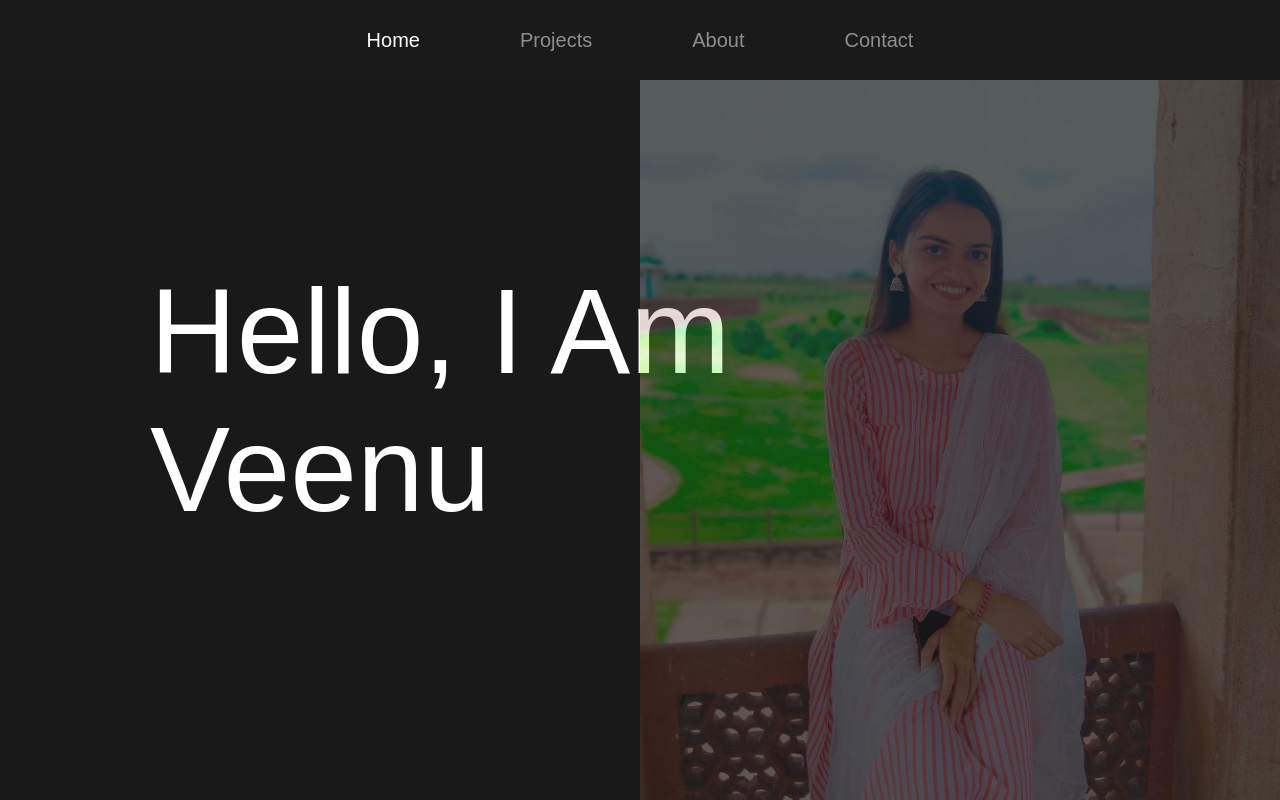
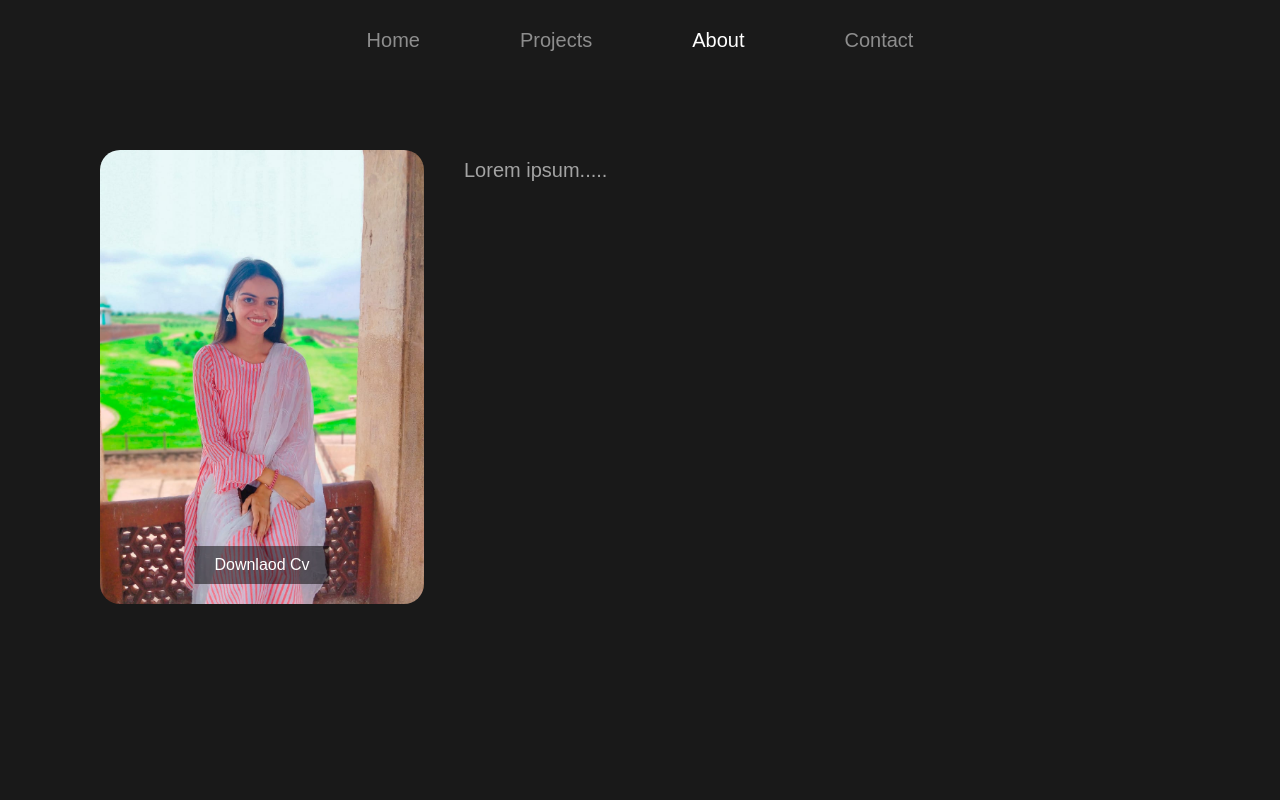
Before and after one commit to Veenu-Nain/Portfolio, a plain HTML site: page index.html in a window 1280 px wide. Both pictures are taken after a click on the link "About". Shown: the top 800 px of the page. Drawn offline with Linux system fonts and the light colour scheme.

Commit message:
about section

```diff
--- a/index.html
+++ b/index.html
@@ -19,13 +19,13 @@
 </nav>
 <!-- home section -->
 
-<section class="home-section active">
+<section class="home-section ">
     <h1 class="hero-heading">hello, i am <br> Veenu</h1>
     <img src="img/portfolio pic.jpg" class="home-img" alt="">
 </section>
 
 <!-- project section -->
-<section class="project-section active">
+<section class="project-section ">
     <h1 class="project-heading">some of my projects</h1>
     <div class="project-container">
         <div class="project-card">
@@ -109,6 +109,17 @@
 
     </div>
 </section>
+<!-- about section -->
+<section class="about-section active">
+    <div class="about">
+        <div class="about-img-container">
+            <img src="img/portfolio pic.jpg" class="about-img" alt="">
+            <button class="download-cv-btn">downlaod cv</button>
+        </div>
+        <p class="about-info">Lorem ipsum.....</p>
+    </div>
+</section>
 
+<script src="script.js"></script>
 </body>
 </html>
--- a/script.js
+++ b/script.js
@@ -0,0 +1,19 @@
+const links = document.querySelectorAll('.link');
+const sections = document.querySelectorAll('section');
+
+let activeLink = 0;
+
+links.forEach((link, i) => {
+    link.addEventListener('click', () => {
+        if(activeLink != i){
+            links[activeLink].classList.remove('active');
+            link.classList.add('active');
+            sections[activeLink].classList.remove('active');
+
+            setTimeout(() => {
+                activeLink = i;
+                sections[i].classList.add('active');
+            }, 1000);
+        }
+    })
+})
--- a/style.css
+++ b/style.css
@@ -178,3 +178,57 @@ body{
 .project-card:hover .project-content{
     opacity: 1;
 }
+
+.about-section{
+    width: 100%;
+    min-height: 100vh;
+    padding: 150px 100px 0;
+    position: fixed;
+    top: 0;
+    opacity: 0;
+    transition: 1s;
+}
+
+.about{
+    width: 100%;
+    display: grid;
+    grid-template-columns: 30% 65%;
+    grid-gap: 40px;
+}
+
+.about-img-container{
+    position: relative;
+}
+
+.about-info{
+    color: #fff;
+    opacity: 0.6;
+    font-size: 20px;
+    line-height: 40px;
+}
+
+.about-img{
+    width: 100%;
+    height: 100%;
+    object-fit: cover;
+    border-radius: 20px;
+}
+
+.download-cv-btn{
+    position: absolute;
+    bottom: 20px;
+    left: 50%;
+    transform: translateX(-50%);
+    padding: 10px 20px;
+    color: #fff;
+    border: none;
+    font-size: 16px;
+    text-transform: capitalize;
+    cursor: pointer;
+    transition: .5s;
+    background: rgba(0, 0, 0, 0.5);
+}
+
+.download-cv-btn:hover{
+    background: #000;
+}
```
